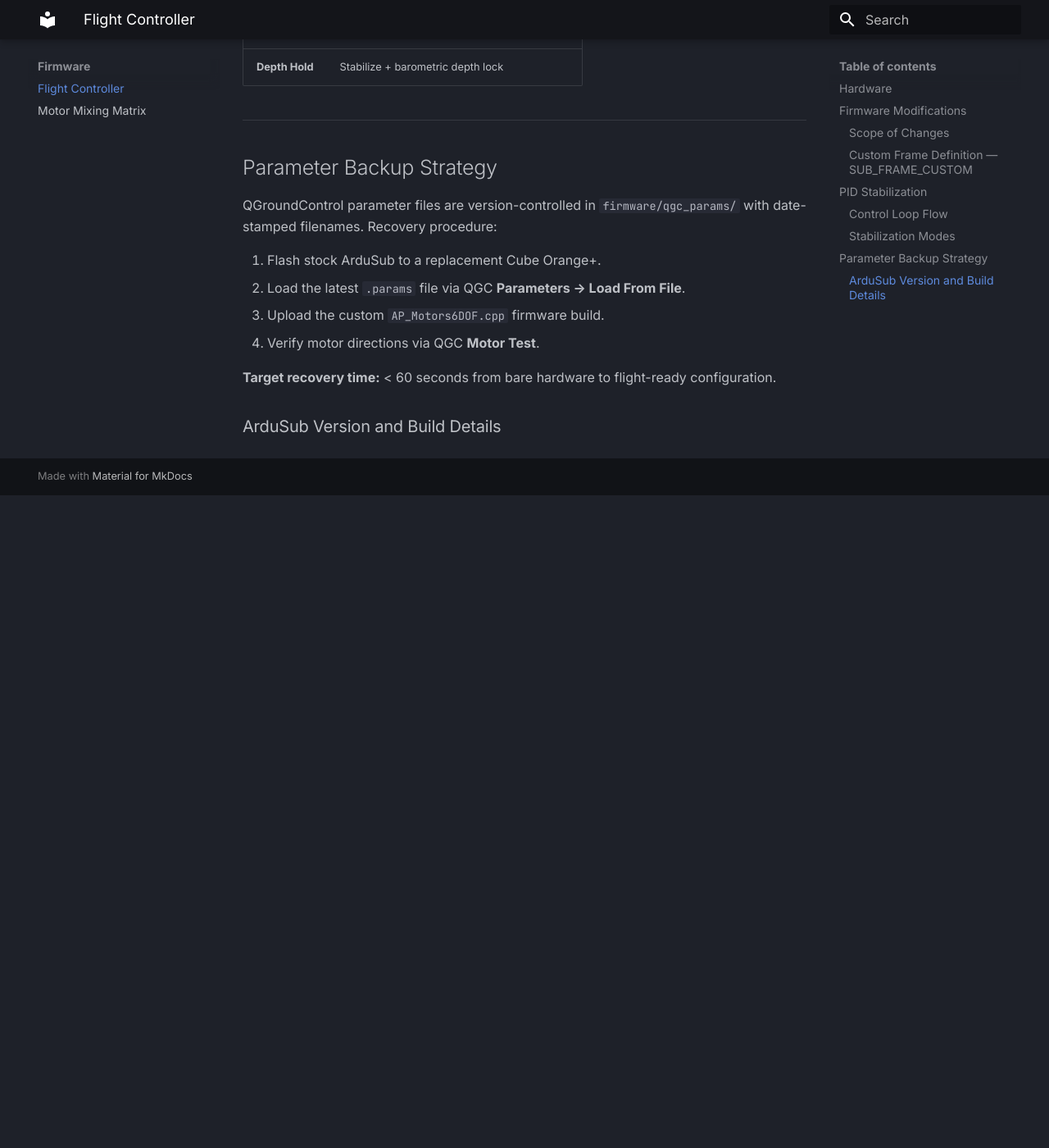
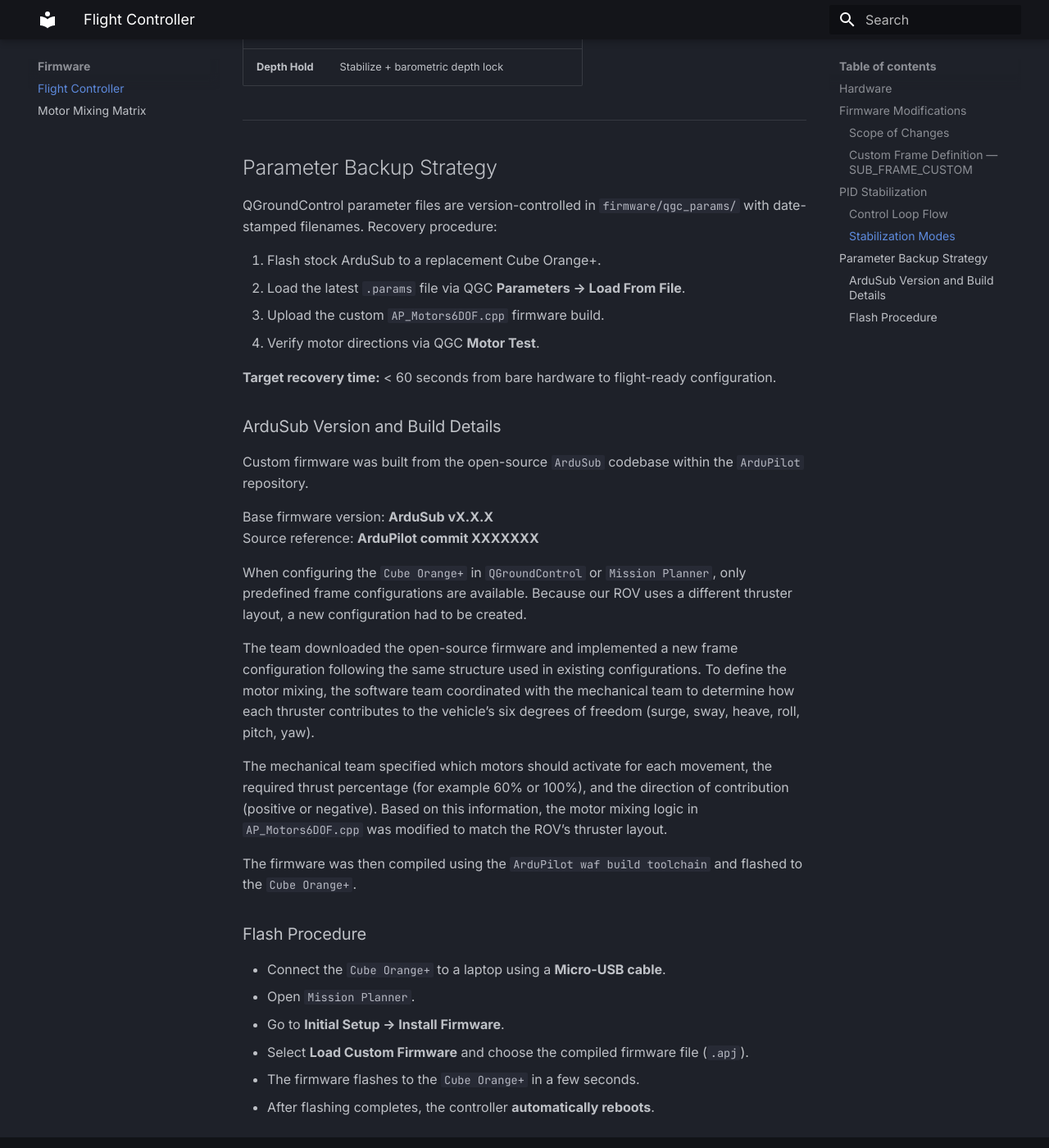
Before and after one commit to Enderboy2/rov, an MkDocs documentation site: the page built from docs/firmware/flight-controller.md, in a window 1280 px wide and 1400 px high, scrolled down 2193 px. Shown: the whole window at 82% size. Built offline with MkDocs 1.6.1 and Material for MkDocs 9.7.7, drawn with Linux system fonts in a browser that asks for light colours; before the commit the page ends 2797 px from its top, so only the background shows below that.

Commit message:
Parameter Backup Strategy

```diff
--- a/docs/firmware/flight-controller.md
+++ b/docs/firmware/flight-controller.md
@@ -90,3 +90,25 @@
 **Target recovery time:** < 60 seconds from bare hardware to flight-ready configuration.
 
 ### ArduSub Version and Build Details
+
+Custom firmware was built from the open-source `ArduSub` codebase within the `ArduPilot` repository.
+
+Base firmware version: **ArduSub vX.X.X**
+Source reference: **ArduPilot commit XXXXXXX**
+
+When configuring the `Cube Orange+` in `QGroundControl` or `Mission Planner`, only predefined frame configurations are available. Because our ROV uses a different thruster layout, a new configuration had to be created.
+
+The team downloaded the open-source firmware and implemented a new frame configuration following the same structure used in existing configurations. To define the motor mixing, the software team coordinated with the mechanical team to determine how each thruster contributes to the vehicle’s six degrees of freedom (surge, sway, heave, roll, pitch, yaw).
+
+The mechanical team specified which motors should activate for each movement, the required thrust percentage (for example 60% or 100%), and the direction of contribution (positive or negative). Based on this information, the motor mixing logic in `AP_Motors6DOF.cpp` was modified to match the ROV’s thruster layout.
+
+The firmware was then compiled using the `ArduPilot waf build toolchain` and flashed to the `Cube Orange+`.
+
+### Flash Procedure
+
+* Connect the `Cube Orange+` to a laptop using a **Micro-USB cable**.
+* Open `Mission Planner`.
+* Go to **Initial Setup → Install Firmware**.
+* Select **Load Custom Firmware** and choose the compiled firmware file (`.apj`).
+* The firmware flashes to the `Cube Orange+` in a few seconds.
+* After flashing completes, the controller **automatically reboots**.
```
